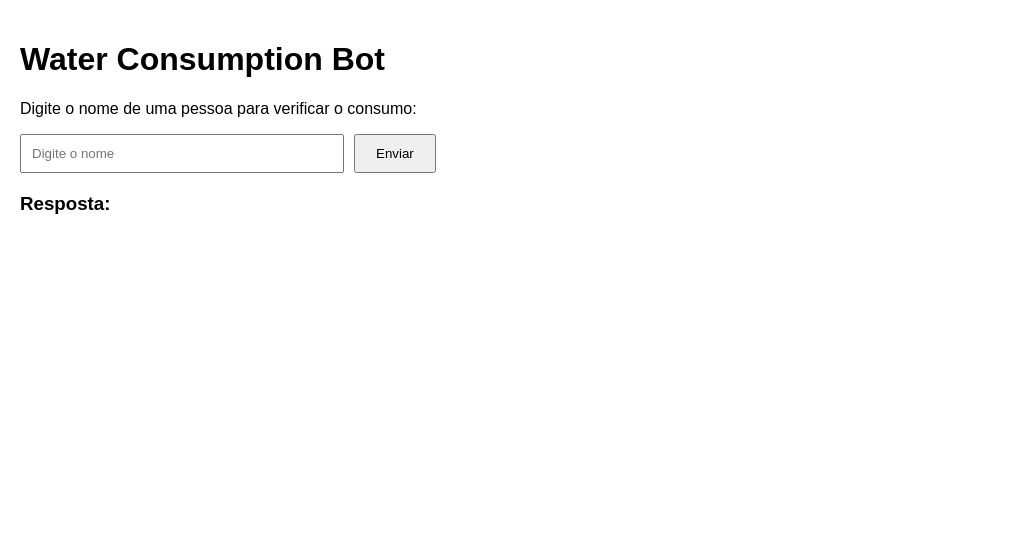
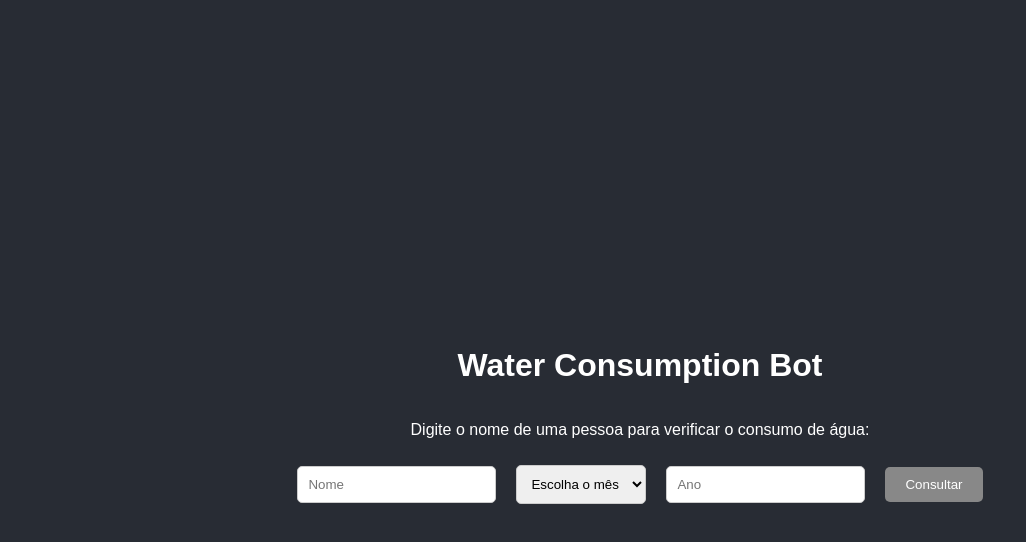
Before and after one commit to theezequiel42/community-water-tracker, a React (Create React App) app in the folder water-consumption-bot/: page / in a window 1280 px wide. Shown: the top 542 px of the page, without its empty margins (0-1026 px from the left). Built offline with nearby package versions, Linux system fonts and the light colour scheme.

Commit message:
aprimorado frontend

```diff
--- a/water-consumption-bot/src/App.css
+++ b/water-consumption-bot/src/App.css
@@ -1,16 +1,6 @@
 .App {
   text-align: center;
-}
-
-.App-logo {
-  height: 40vmin;
-  pointer-events: none;
-}
-
-@media (prefers-reduced-motion: no-preference) {
-  .App-logo {
-    animation: App-logo-spin infinite 20s linear;
-  }
+  font-family: Arial, sans-serif;
 }
 
 .App-header {
@@ -20,19 +10,49 @@
   flex-direction: column;
   align-items: center;
   justify-content: center;
-  font-size: calc(10px + 2vmin);
   color: white;
+  padding: 20px;
 }
 
-.App-link {
-  color: #61dafb;
+form,
+input,
+select,
+button {
+  margin: 10px;
 }
 
-@keyframes App-logo-spin {
-  from {
-    transform: rotate(0deg);
-  }
-  to {
-    transform: rotate(360deg);
-  }
+input,
+select {
+  padding: 10px;
+  border-radius: 5px;
+  border: 1px solid #ccc;
 }
+
+button {
+  padding: 10px 20px;
+  background-color: #61dafb;
+  border: none;
+  border-radius: 5px;
+  color: white;
+  cursor: pointer;
+}
+
+button:disabled {
+  background-color: #888;
+  cursor: not-allowed;
+}
+
+.error {
+  color: red;
+}
+
+.resultado {
+  text-align: left;
+  background: #f8f9fa;
+  padding: 10px;
+  border-radius: 5px;
+  color: #000;
+  width: 80%;
+  max-width: 600px;
+  margin-top: 20px;
+}
--- a/water-consumption-bot/src/App.js
+++ b/water-consumption-bot/src/App.js
@@ -1,55 +1,93 @@
-import React, { useState } from "react";
-import axios from "axios";
+import React, { useState } from 'react';
+import axios from 'axios';
+import './App.css';
 
-const App = () => {
-  const [input, setInput] = useState("");
-  const [response, setResponse] = useState("");
+function App() {
+  const [nome, setNome] = useState('');
+  const [resultado, setResultado] = useState(null);
+  const [mes, setMes] = useState('');
+  const [ano, setAno] = useState('');
+  const [loading, setLoading] = useState(false);
+  const [erro, setErro] = useState(null);
 
-  const API_URL = "http://127.0.0.1:8000"; // Certifique-se de que este é o endereço correto do backend
+  const consultar = async () => {
+    setLoading(true);
+    setErro(null);
+    setResultado(null);
 
-  const handleSubmit = async (e) => {
-    e.preventDefault();
     try {
-      const res = await axios.get(`${API_URL}/descricao`, {
-        params: { nome: input },
-      });
-      if (Array.isArray(res.data)) {
-        setResponse(res.data.join("\n"));
-      } else {
-        setResponse(res.data.mensagem || "Nenhuma resposta encontrada.");
-      }
+      const params = {
+        nome,
+        ...(mes && { mes }),
+        ...(ano && { ano }),
+      };
+
+      const response = await axios.get('http://127.0.0.1:8000/descricao', { params });
+      setResultado(response.data);
     } catch (error) {
-      console.error("Erro ao conectar com o servidor:", error);
-      if (error.response && error.response.data) {
-        setResponse(error.response.data.detail || "Erro de conexão com o servidor.");
-      } else {
-        setResponse("Erro de conexão com o servidor.");
-      }
+      setErro('Erro ao consultar os dados. Verifique sua conexão ou tente novamente.');
+    } finally {
+      setLoading(false);
     }
   };
 
   return (
-    <div style={{ padding: "20px", fontFamily: "Arial, sans-serif" }}>
+    <div className="App">
+      <header className="App-header">
         <h1>Water Consumption Bot</h1>
-      <p>Digite o nome de uma pessoa para verificar o consumo:</p>
-      <form onSubmit={handleSubmit}>
+        <p>Digite o nome de uma pessoa para verificar o consumo de água:</p>
+
+        <div className="form">
           <input
             type="text"
-          value={input}
-          onChange={(e) => setInput(e.target.value)}
-          placeholder="Digite o nome"
-          style={{ padding: "10px", width: "300px", marginRight: "10px" }}
+            placeholder="Nome"
+            value={nome}
+            onChange={(e) => setNome(e.target.value)}
           />
-        <button type="submit" style={{ padding: "10px 20px" }}>
-          Enviar
+          <select value={mes} onChange={(e) => setMes(e.target.value)}>
+            <option value="">Escolha o mês</option>
+            <option value="janeiro">Janeiro</option>
+            <option value="fevereiro">Fevereiro</option>
+            <option value="março">Março</option>
+            <option value="abril">Abril</option>
+            <option value="maio">Maio</option>
+            <option value="junho">Junho</option>
+            <option value="julho">Julho</option>
+            <option value="agosto">Agosto</option>
+            <option value="setembro">Setembro</option>
+            <option value="outubro">Outubro</option>
+            <option value="novembro">Novembro</option>
+            <option value="dezembro">Dezembro</option>
+          </select>
+          <input
+            type="number"
+            placeholder="Ano"
+            value={ano}
+            onChange={(e) => setAno(e.target.value)}
+          />
+          <button onClick={consultar} disabled={loading || !nome}>
+            Consultar
           </button>
-      </form>
-      <div style={{ marginTop: "20px", whiteSpace: "pre-line" }}>
-        <h3>Resposta:</h3>
-        <p>{response}</p>
         </div>
+
+        {loading && <p>Consultando...</p>}
+        {erro && <p className="error">{erro}</p>}
+
+        {resultado && (
+          <div className="resultado">
+            <h2>Resultado:</h2>
+            <ul>
+              {Array.isArray(resultado) ? (
+                resultado.map((res, index) => <li key={index}>{res}</li>)
+              ) : (
+                <li>{resultado.mensagem}</li>
+              )}
+            </ul>
+          </div>
+        )}
+      </header>
     </div>
   );
-};
+}
 
 export default App;
```
Lines whose indentation alone changed are shown as unchanged.
